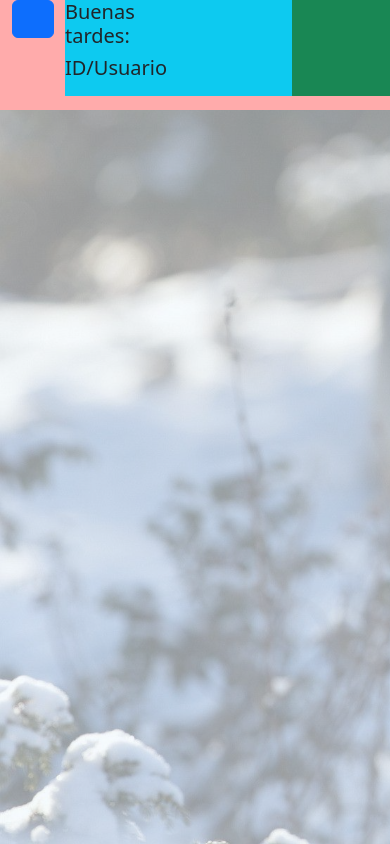
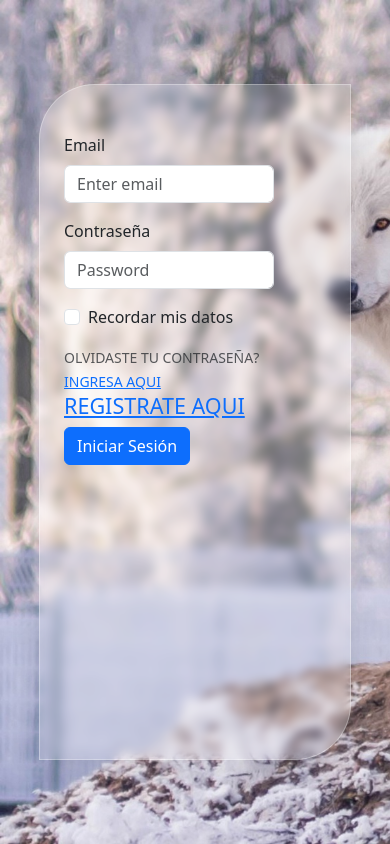
Before and after one commit to Stevens4908/ort-new, a React (Create React App) app: page /access in a window 390 px wide. Built offline with nearby package versions, Linux system fonts and the light colour scheme; some icons are missing.

Commit message:
version35

```diff
--- a/src/App.js
+++ b/src/App.js
@@ -1,15 +1,63 @@
 import './App.css'
+import React from "react"
+import { BrowserRouter as Router } from "react-router-dom";
+import { Route, Routes } from "react-router-dom"
+import Dashboard from './Components/dashboard/Dashboard'
+//import Login from './Components/logins/Login';
+import Acceso from './Components/accesos/Acceso';
 
 
-import Dashboard from './Components/dashboard/Dashboard'
+import AgregarEquipo from "../src/Components/pages/agregar_equipo/AgregarEquipo"
+import Mesas from "../src/Components/pages/mesas/Mesas"
+import Equis from "../src/Components/Equis"
+import CrearCupon from "../src/Components/pages/crear_cupon/CrearCupon"
+import CrearProovedor from "../src/Components/pages/crear_proovedor/CrearProovedor"
+import CostosFijos from "../src/Components/pages/costos_fijos/CostosFijos"
+import Forgot from './Components/accesos/forms/Forgot';
+import Register from './Components/accesos/forms/Register';
 
 function App() {
 
 
+
   return (
+<React.Fragment>
 
 
-       <Dashboard/>
+ <Router>
+
+    <Routes>
+
+      <Route path='access/' element={<Acceso/>}>
+        <Route path="forgot" element={<Forgot/>} />
+        <Route path="register" element={<Register/>} />
+      </Route>
+
+
+    <Route path="/" element={<Dashboard/>} >
+
+        <Route path="agregarequipos" element={<AgregarEquipo/>} />
+        <Route path="/mesas" element={<Mesas/>}/>
+
+
+        <Route path="mesas/equis" element={<Equis/>}/>
+        <Route path="/crearcupon" element={<CrearCupon/>}/>
+        <Route path="/crearproovedor" element={<CrearProovedor/>}/>
+        <Route path="/costosfijos" element={<CostosFijos/>}/>
+
+    </Route>
+
+
+
+
+    </Routes>
+
+ </Router>
+
+
+
+</React.Fragment>
+
 
 
 
--- /dev/null
+++ b/src/Components/accesos/Acceso.js
@@ -0,0 +1,50 @@
+import React from "react"
+import 'bootstrap/dist/css/bootstrap.min.css';
+//import { Container } from "react-bootstrap";
+import '../accesos/acceso.css'
+import Logins from "./forms/Logins";
+import Forgot from "./forms/Forgot";
+import Register from "./forms/Register";
+import { Route, Routes } from "react-router-dom"
+
+
+
+
+
+const  Acceso  = () => {
+
+
+
+return(
+
+<React.Fragment>
+
+    <div className="acceso">
+
+        <div className="container contenedor-acceso">
+
+                <div className="row ">
+                    <div className="col-md-12 col-10 ">
+                        <Routes>
+                            <Route path="" element={<Logins/>} />
+                            <Route path="forgot" element={<Forgot/>} />
+                            <Route path="register" element={<Register/>} />
+                        </Routes>
+                    </div>
+                </div>
+
+
+        </div>
+
+    </div>
+
+
+</React.Fragment>
+
+)
+
+
+
+}
+
+export default Acceso;
--- /dev/null
+++ b/src/Components/accesos/acceso.css
@@ -0,0 +1,30 @@
+.acceso{
+    height: 100vh;
+
+    background-image: url("../../assets/images/lobox.jpg");
+   background-repeat: no-repeat;
+   background-size:cover;
+    display: flex;
+    justify-content: center; /* Centrar horizontalmente */
+    align-items: center
+}
+
+.contenedor-acceso{
+    background: rgba(255, 255, 255, 0.2);
+border-radius: 56px 0 56px 0;
+box-shadow: 0 4px 30px rgba(0, 0, 0, 0.1);
+backdrop-filter: blur(5px);
+-webkit-backdrop-filter: blur(5px);
+border: 1px solid rgba(255, 255, 255, 0.3);
+height: 80vh;
+width: 80vw;
+
+}
+
+@media(min-width: 720px){
+
+    .contenedor-acceso{
+        width: 30vw;
+    }
+
+}
--- /dev/null
+++ b/src/Components/accesos/forms/Forgot.js
@@ -0,0 +1,57 @@
+import React from "react"
+import Button from 'react-bootstrap/Button';
+import Form from 'react-bootstrap/Form';
+import 'bootstrap/dist/css/bootstrap.min.css';
+import { Container } from "react-bootstrap";
+
+
+
+const  Forgot  = () => {
+
+
+
+return(
+
+  <React.Fragment>
+
+<Container className="pt-5">
+
+<Form>
+
+      <Form.Group className="mb-3" controlId="formBasicEmail">
+        <Form.Label>Correo Electronico</Form.Label>
+        <Form.Control type="email" placeholder="Enter email" />
+      </Form.Group>
+
+      <Button variant="primary" type="submit" >
+        ENVIAR
+      </Button>
+</Form>
+
+<Form>
+
+      <Form.Group className="mb-3" controlId="formBasicEmail">
+        <Form.Label>Ingrese el Codigo</Form.Label>
+        <Form.Control type="text" placeholder="Enter email" />
+      </Form.Group>
+
+      <Button variant="primary" type="submit" >
+        ENVIAR
+      </Button>
+</Form>
+
+</Container>
+
+
+
+
+
+  </React.Fragment>
+
+)
+
+
+
+}
+
+export default Forgot;
--- /dev/null
+++ b/src/Components/accesos/forms/Logins.js
@@ -0,0 +1,87 @@
+import React, {useState} from "react"
+import Button from 'react-bootstrap/Button';
+import Form from 'react-bootstrap/Form';
+import 'bootstrap/dist/css/bootstrap.min.css';
+import { Container, FormGroup } from "react-bootstrap";
+import { Link } from "react-router-dom";
+
+
+
+
+
+
+const  Logins  = () => {
+
+    const [User, setUsername] = useState("");
+    const [Contra, setPassword] = useState("");
+
+    const handleEmailChange = (e) => {
+        setUsername(e.target.value)
+    }
+
+    const handlePasswordChange = (e) => {
+        setPassword(e.target.value)
+    }
+
+    const handleLogin = (e) => {
+
+        e.preventDefault()
+
+        const isCredentialsValid = User === "sha" && Contra === "1234";
+
+        if(isCredentialsValid) {
+            window.location.href = "/"
+         }
+         else {
+             alert("credenciales incorrectas")
+         }
+        }
+
+return(
+
+  <React.Fragment>
+
+<Container className="pt-5">
+
+    <Form >
+      <Form.Group className="mb-3" controlId="formBasicEmail">
+        <Form.Label>Email</Form.Label>
+        <Form.Control type="text" placeholder="Enter email" value={User}  onChange={handleEmailChange} />
+        <Form.Text className="text-muted">
+
+        </Form.Text>
+      </Form.Group>
+
+      <Form.Group className="mb-3" controlId="formBasicPassword">
+        <Form.Label>Contraseña</Form.Label>
+        <Form.Control type="password" placeholder="Password" value={Contra} onChange={handlePasswordChange} />
+      </Form.Group>
+      <Form.Group className="mb-3" controlId="formBasicCheckbox">
+        <Form.Check type="checkbox" label="Recordar mis datos" />
+      </Form.Group>
+      <FormGroup>
+        <Form.Text className="text-muted">
+         OLVIDASTE TU CONTRASEÑA? <Link to="forgot">INGRESA AQUI</Link>
+        </Form.Text>
+        <Link to="register"><h4>REGISTRATE AQUI</h4></Link>
+      </FormGroup>
+      <Button variant="primary" type="submit" onClick={handleLogin}>
+        Iniciar Sesión
+      </Button>
+    </Form>
+
+</Container>
+
+
+
+
+
+  </React.Fragment>
+
+)
+
+
+
+}
+
+export default Logins;
--- /dev/null
+++ b/src/Components/accesos/forms/Register.js
@@ -0,0 +1,54 @@
+import React from "react"
+import Button from 'react-bootstrap/Button';
+import Form from 'react-bootstrap/Form';
+import 'bootstrap/dist/css/bootstrap.min.css';
+import { Container } from "react-bootstrap";
+
+
+
+const  Register  = () => {
+
+
+
+return(
+
+  <React.Fragment>
+
+<Container className="pt-5">
+
+<Form>
+      <Form.Group className="mb-3" controlId="formBasicEmail">
+        <Form.Label>Nombre Completo</Form.Label>
+        <Form.Control type="text" placeholder="enter name" />
+      </Form.Group>
+
+      <Form.Group className="mb-3" controlId="formBasicEmail">
+        <Form.Label>Correo Electronico</Form.Label>
+        <Form.Control type="email" placeholder="Enter email" />
+      </Form.Group>
+
+      <Form.Group className="mb-3" controlId="formBasicPassword">
+        <Form.Label>Telefono</Form.Label>
+        <Form.Control type="text" placeholder="Phone" />
+      </Form.Group>
+
+      <Button variant="primary" type="submit">
+        REGISTRARSE
+      </Button>
+</Form>
+
+</Container>
+
+
+
+
+
+  </React.Fragment>
+
+)
+
+
+
+}
+
+export default Register;
--- a/src/Components/content/Content.js
+++ b/src/Components/content/Content.js
@@ -17,12 +17,12 @@ const Content = () => {
         {/*<div className="contenedor">*/}
                 <Routes>
 
-                    <Route path="/" element="" />
-                    <Route path="/agregarequipos" element={<AgregarEquipo/>} />
-                    <Route path="/mesas" element={<Mesas/>}>
 
-                    </Route>
-                    <Route path="mesas/equis" element={<Equis/>}></Route>
+                    <Route path="agregarequipos" element={<AgregarEquipo/>} />
+                    <Route path="/mesas" element={<Mesas/>}/>
+
+
+                    <Route path="mesas/equis" element={<Equis/>}/>
                     <Route path="/crearcupon" element={<CrearCupon/>}/>
                     <Route path="/crearproovedor" element={<CrearProovedor/>}/>
                     <Route path="/costosfijos" element={<CostosFijos/>}/>
--- /dev/null
+++ b/src/Components/logins/Login.js
@@ -0,0 +1,57 @@
+import React from "react"
+import Button from 'react-bootstrap/Button';
+import Form from 'react-bootstrap/Form';
+import 'bootstrap/dist/css/bootstrap.min.css';
+import { Container } from "react-bootstrap";
+
+
+
+
+
+
+const  Login  = () => {
+
+
+
+return(
+
+  <React.Fragment>
+
+<Container>
+
+    <Form>
+      <Form.Group className="mb-3" controlId="formBasicEmail">
+        <Form.Label>Email address</Form.Label>
+        <Form.Control type="email" placeholder="Enter email" />
+        <Form.Text className="text-muted">
+          We'll never share your email with anyone else.
+        </Form.Text>
+      </Form.Group>
+
+      <Form.Group className="mb-3" controlId="formBasicPassword">
+        <Form.Label>Password</Form.Label>
+        <Form.Control type="password" placeholder="Password" />
+      </Form.Group>
+      <Form.Group className="mb-3" controlId="formBasicCheckbox">
+        <Form.Check type="checkbox" label="Recordar mis datos" />
+      </Form.Group>
+      <Button variant="primary" type="submit">
+        Iniciar Sesión
+      </Button>
+    </Form>
+
+</Container>
+
+
+
+
+
+  </React.Fragment>
+
+)
+
+
+
+}
+
+export default Login;
```
Also changed, not shown: src/Components/dashboard/Dashboard.js (+3 -7 lines), src/index.js (+6 -1 lines), src/assets/images/lobox.jpg (added).
